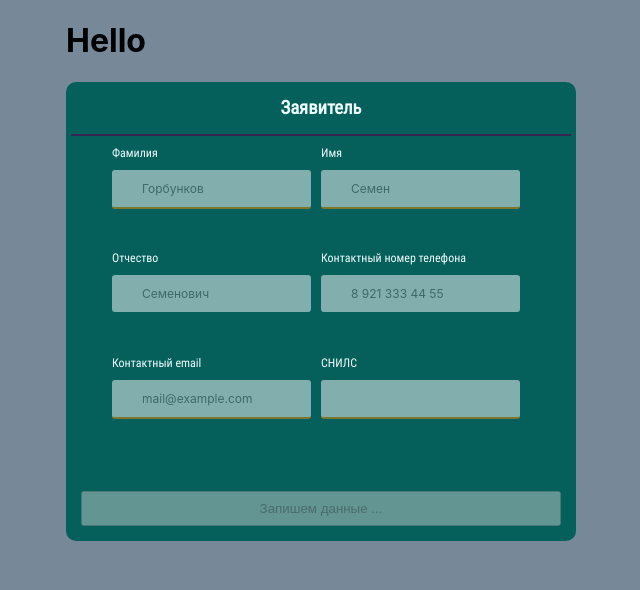
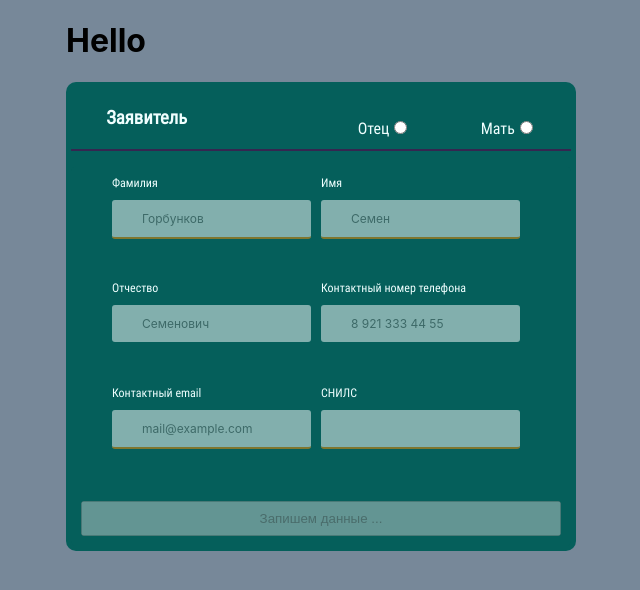
Before and after one commit to newrdlink/form-project, a React (Create React App) app: page / in a window 1280 px wide. Shown: the top 590 px of the page, without its empty margins (62-702 px from the left). Built offline with nearby package versions, Linux system fonts and the light colour scheme.

Commit message:
end validation button submit 3

```diff
--- a/src/components/Applicant/Applicant.css
+++ b/src/components/Applicant/Applicant.css
@@ -2,18 +2,31 @@
   max-width: 500px;
   background-color: rgb(5, 95, 91);
   padding: 5px;
-  padding-top: 15px;
+  padding-top: 25px;
   border-radius: 10px;
 }
+.applicant__header {
+  display: flex;
+  justify-content: space-around;
+  align-items: center;
+  border-bottom: 2px solid rgb(53, 38, 80);
+  margin-bottom: 15px;
+}
 
+.applicant__image {
+  height: 30px;
+  width: 20px;
+
+}
 .applicant__title {
   color: azure;
   font-family: 'Roboto Condensed';
   text-align: center;
   margin: 0;
-  padding-bottom: 15px;
-  border-bottom: 2px solid rgb(53, 38, 80);
+  margin-bottom: 20px;
+  margin-right: 100px;
 }
+
 .applicant__form {
   display: flex;
   flex-wrap: wrap;
@@ -24,7 +37,11 @@
   background-color: rgb(5, 95, 91);
   border-radius: 5px;
 }
-
+.applicant__who {
+  color: azure;
+  font-family: 'Roboto Condensed';
+  text-align: center;
+}
 .applicant__input {
   margin: 0;
   margin-right: 10px;
@@ -50,7 +67,7 @@
 }
 
 .applicant__button {
-  margin-top: 30px;
+  margin-top: 10px;
   height: 35px;
   width: 100%;
 }
@@ -75,4 +92,5 @@
   color: rgb(63, 219, 180);
   padding: 0;
   width: 200px;
+  text-overflow: clip;
 }
--- a/src/components/Applicant/Applicant.js
+++ b/src/components/Applicant/Applicant.js
@@ -29,9 +29,17 @@ const Applicant = ({ onSubmitHandler, inputs = [] }) => {
 
     return (
         <section className="applicant">
-            <h3 className="applicant__title">Заявитель</h3>
+            <div className="applicant__header">
+                <h3 className="applicant__title">Заявитель</h3>
+                <label className="applicant__who">
+                    Отец<input name="who" type="radio" />
+                </label>
+                <label className="applicant__who">
+                    Мать<input name="who" type="radio" />
+                </label>
+            </div>
             <form className="applicant__form" onSubmit={onSubmit} >
-                {inputs.map(({ type, name, required, id, minlength, placeholder, autocomplete, pattern, label }) => {
+                {inputs.map(({ type, name, required, id, minlength, maxlenght, placeholder, autocomplete, pattern, label }) => {
                     return <label key={id} className="applicant__container">
                         {label}
                         <input
@@ -40,6 +48,7 @@ const Applicant = ({ onSubmitHandler, inputs = [] }) => {
                             name={name}
                             placeholder={placeholder}
                             minLength={minlength}
+                            maxLength={maxlenght}
                             autoComplete={autocomplete}
                             pattern={pattern}
                             className={cn("applicant__input", { "applicant__input_required": required && formErrors[name] !== '' })}
--- a/src/components/utils/ApplicantData/inputs.js
+++ b/src/components/utils/ApplicantData/inputs.js
@@ -6,7 +6,9 @@ const applicantInputs = [
         required: true,
         type: 'text',
         autocomplete: 'off',
-        label: 'Фамилия'
+        label: 'Фамилия',
+        maxlenght: 20,
+        minlength: 2,
     },
     {
         id: 2,
@@ -16,7 +18,8 @@ const applicantInputs = [
         type: 'text',
         minlength: 2,
         autocomplete: 'off',
-        label: 'Имя'
+        label: 'Имя',
+        maxlenght: 20
     },
     {
         id: 3,
@@ -25,7 +28,8 @@ const applicantInputs = [
         required: false,
         type: 'text',
         autocomplete: 'off',
-        label: 'Отчество'
+        label: 'Отчество',
+        maxlenght: 20
     },
     {
         id: 4,
@@ -34,8 +38,9 @@ const applicantInputs = [
         required: false,
         type: 'tel',
         autocomplete: 'off',
-        pattern: "[0-9]{11}",
-        label: 'Контактный номер телефона'
+        pattern: "[8]{1} [0-9]{3} [0-9]{3} [0-9]{2} [0-9]{2}",
+        label: 'Контактный номер телефона',
+        maxlenght: 15
     },
     {
         id: 5,
@@ -44,7 +49,8 @@ const applicantInputs = [
         required: true,
         type: 'email',
         autocomplete: 'off',
-        label: 'Контактный email'
+        label: 'Контактный email',
+        maxlenght: 25
     },
     {
         id: 6,
@@ -54,7 +60,8 @@ const applicantInputs = [
         type: 'tel',
         autocomplete: 'off',
         label: 'СНИЛС',
-        pattern: "[8]{1} [0-9]{3} [0-9]{3} [0-9]{2} [0-9]{2}"
+        pattern: "[8]{1} [0-9]{3} [0-9]{3} [0-9]{2} [0-9]{2}",
+        maxlenght: 11
     }
 ]
 
```
Also changed, not shown: src/vendor/images/female.png (added), src/vendor/images/male.png (added).
